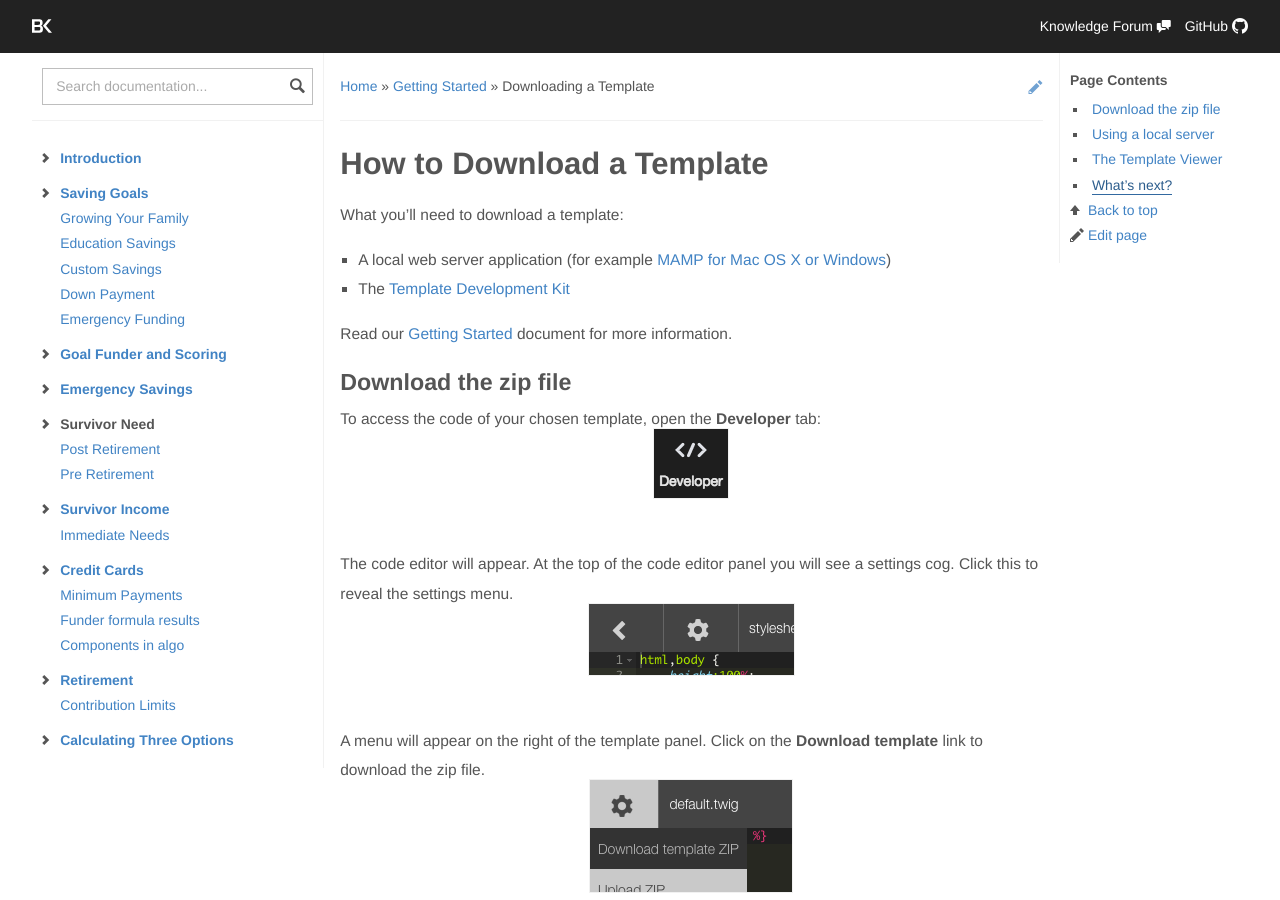
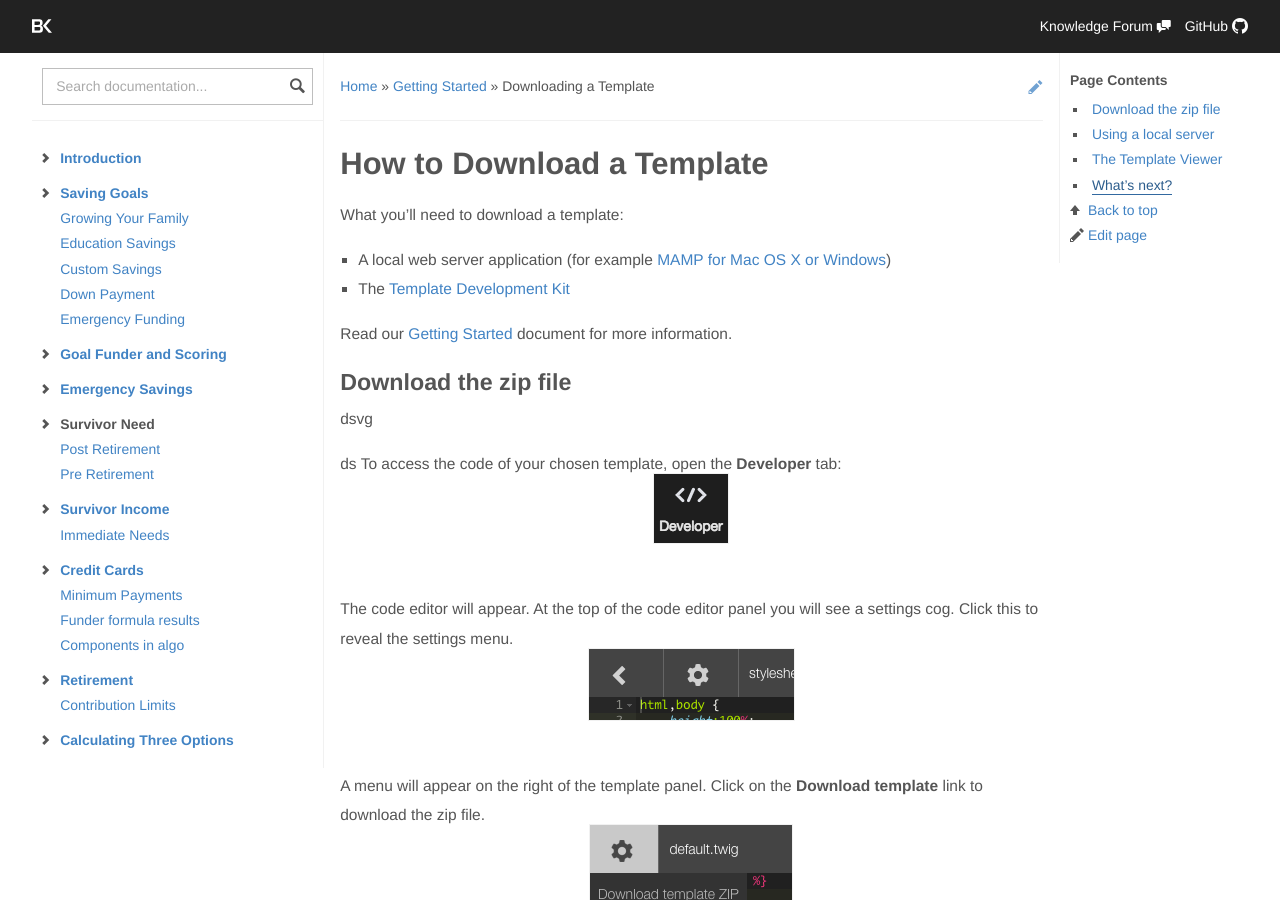
Before and after one commit to skoroth-kw/dockit, a Jekyll site: the page built from getting-started/downloading.md, in a window 1280 px wide and 900 px high. Built offline with Jekyll 4.4.1, drawn with Linux system fonts in a browser that asks for light colours; nearby versions of some CDN libraries.

Commit message:
Updated downloading.md

```diff
--- a/getting-started/downloading.md
+++ b/getting-started/downloading.md
@@ -14,6 +15,9 @@ Read our [Getting Started](/getting-started/) document for more information.
 
 ## Download the zip file
 
+ dsvg
+
+ ds
 To access the code of your chosen template, open the **Developer** tab:
 
 {% include imagecenter.html image="/assets/content/getting-started/template-tab.png" alt="template tab" %}
```
Also changed, not shown: other parts of getting-started/downloading.md (+1 -0 lines).
